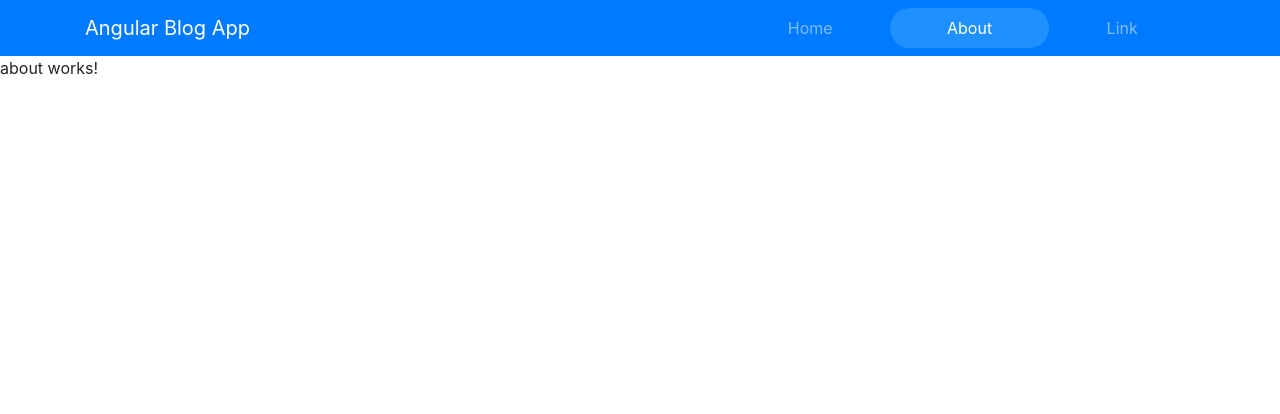
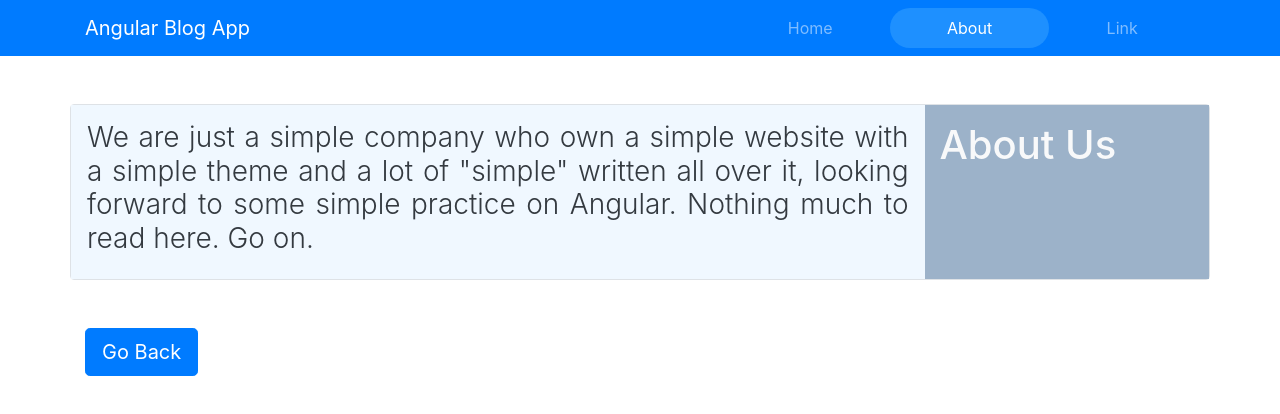
Before and after one commit to sidinsomniac/angular-blog-startup, an Angular app: page /about in a window 1280 px wide. Shown: the top 414 px of the page. Built offline with nearby package versions, Linux system fonts and the light colour scheme.

Commit message:
Edit about page

```diff
--- a/src/app/about/about.component.css
+++ b/src/app/about/about.component.css
@@ -0,0 +1,8 @@
+/* #007bff */
+.row .col-sm-9 {
+	background-color: aliceblue;
+}
+
+.row .col-sm-3 {
+	background-color: hsl(211, 30%, 70%);
+}
--- a/src/app/about/about.component.html
+++ b/src/app/about/about.component.html
@@ -1,3 +1,11 @@
-<p>
-  about works!
-</p>
+<div class="container mt-5">
+  <div class="row rounded border">
+    <div class="col-sm-9 p-3 text-dark text-justify">
+      <h3 class="font-weight-light">We are just a simple company who own a simple website with a simple theme and a lot of "simple" written all over it, looking forward to some simple practice on Angular. Nothing much to read here. Go on.</h3>
+    </div>
+    <div class="col-sm-3 text-light pt-3">
+      <h1>About Us</h1>
+    </div>
+  </div>
+  <a routerLink="/home" class="btn btn-primary btn-lg mt-5">Go Back</a>
+</div>
--- a/src/app/home/home.component.html
+++ b/src/app/home/home.component.html
@@ -5,7 +5,7 @@
     <hr class="my-4">
     <p>As claimed above, this is nothing.</p>
     <p class="lead">
-      <a class="btn btn-primary btn-lg" routerLink="/home" role="button">Learn more</a>
+      <a class="btn btn-primary btn-lg" routerLink="/about" role="button">Learn more</a>
     </p>
   </div>
   <div class="card-deck">
--- a/src/app/page-not-found/page-not-found.component.ts
+++ b/src/app/page-not-found/page-not-found.component.ts
@@ -6,7 +6,7 @@ import { Component, OnInit } from '@angular/core';
   <div class="container">
     <div class="row">
         <div class="col-md-12">
-            <div class="error-template">
+            <div class="error-template text-secondary">
                 <h1>
                     Oops!</h1>
                 <h2>
```
